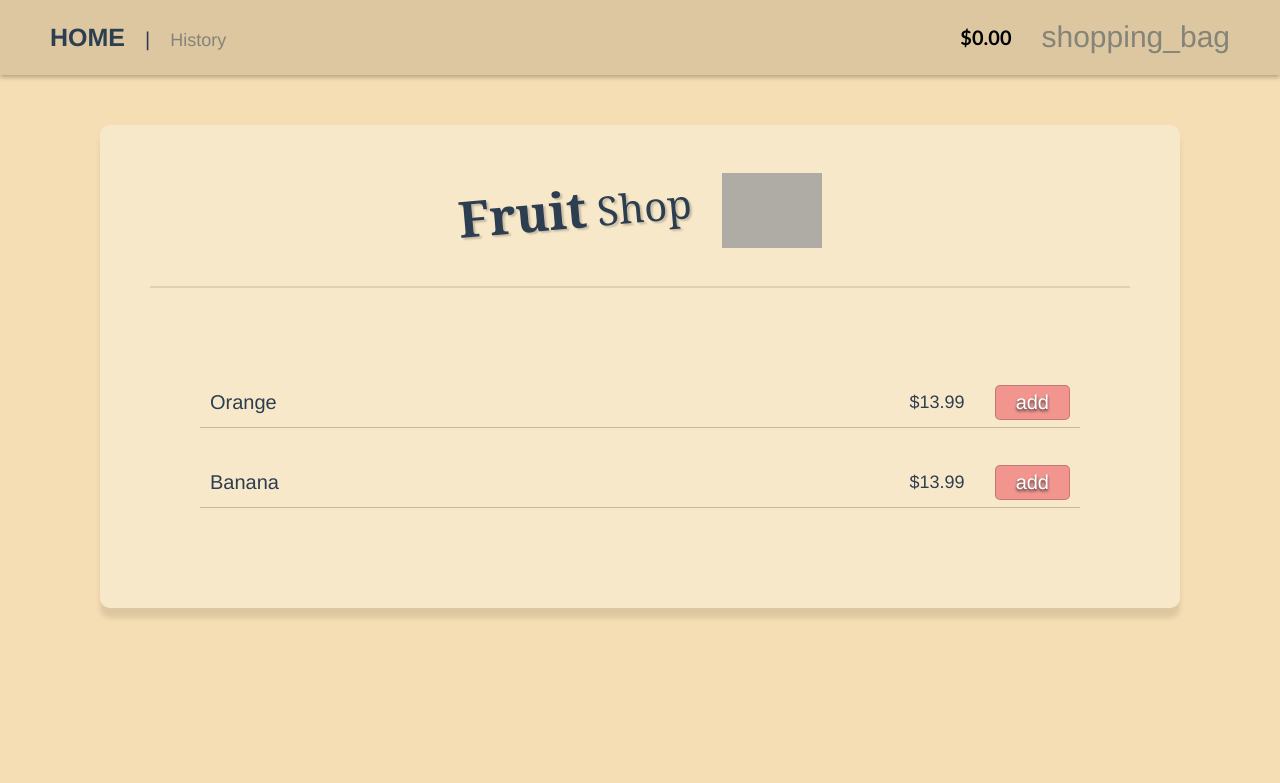
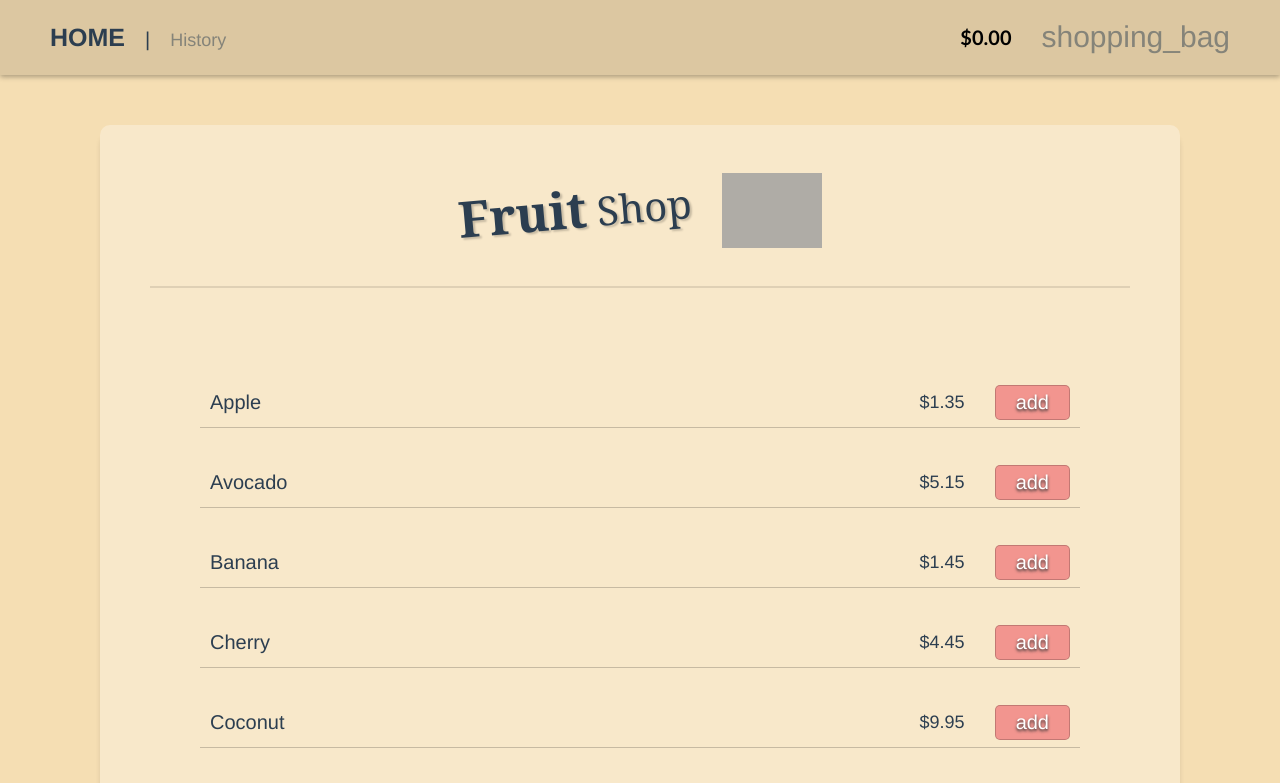
Before and after one commit to bayirdan/shopping-cart, a Vue app: page / in a window 1280 px wide. Shown: the top 783 px of the page. Built offline with nearby package versions, Linux system fonts and the light colour scheme; grey boxes are pictures that could not be loaded.

Commit message:
Add fruit adding component

```diff
--- a/src/components/Fruit.vue
+++ b/src/components/Fruit.vue
@@ -1,20 +1,11 @@
 <template>
   <div class="items">
     <ul>
-      <li>
-        <div class="fruit-name">Orange</div>
+      <li v-for="(fruit, index) in fruits" :key="index">
+        <div class="fruit-name">{{ fruit.name }}</div>
         <div class="right">
-          <span class="price"> $13.99</span>
-          <button class="btn-buy">
-            add
-          </button>
-        </div>
-      </li>
-      <li>
-        <div class="fruit-name">Banana</div>
-        <div class="right">
-          <span class="price"> $13.99</span>
-          <button class="btn-buy">
+          <span class="price"> ${{ fruit.price }}</span>
+          <button class="btn-buy" @click="$emit('fruit-item', fruit)">
             add
           </button>
         </div>
@@ -24,7 +15,15 @@
 </template>
 
 <script>
-export default {};
+import { mapGetters } from "vuex";
+export default {
+  computed: {
+    ...mapGetters({
+      fruits: "getFruits",
+    }),
+  },
+  emits: ["fruit-item"],
+};
 </script>
 
 <style lang="scss" scoped>
@@ -85,6 +84,10 @@ export default {};
             cursor: pointer;
             opacity: 0.8;
           }
+
+          &:active {
+            transform: scale(0.95);
+          }
         }
       }
     }
```
